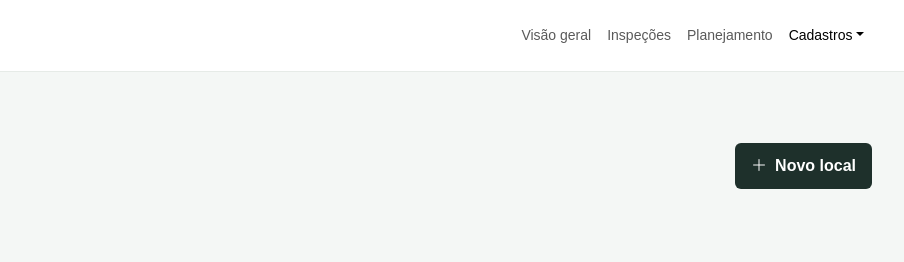
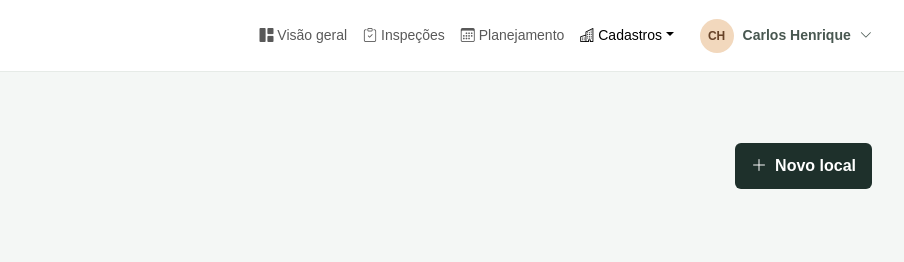
Before and after one commit to Carlonidas/WEB-ADS-FieldOps, a plain HTML site: page locais.html in a window 1280 px wide. Shown: the top 262 px of the page, 376-1280 px from the left. Drawn offline with nearby package versions, Linux system fonts and the light colour scheme.

Commit message:
Fix consistent navigation across pages
Co-authored-by: Copilot <223556219+Copilot@users.noreply.github.com>

```diff
--- a/css/style.css
+++ b/css/style.css
@@ -27,7 +27,7 @@ body {
 .brand:hover { color: var(--ink); }
 .brand-mark { display: grid; width: 34px; height: 34px; place-items: center; border-radius: 10px; background: var(--green); color: #fff; font-size: 18px; }
 .brand-accent { color: var(--green); }
-.supervisor-chip { display: flex; align-items: center; gap: 9px; color: #485750; font-weight: 600; }
+.supervisor-chip { display: flex; align-items: center; gap: 9px; margin-left: 18px; color: #485750; font-weight: 600; white-space: nowrap; }
 .avatar { display: grid; width: 34px; height: 34px; place-items: center; border-radius: 50%; background: #f2d8bd; color: #684328; font-size: 12px; font-weight: 700; }
 .page-content { padding-top: 34px; }
 .page-heading { display: flex; align-items: end; justify-content: space-between; gap: 20px; margin-bottom: 26px; }
--- a/js/main.js
+++ b/js/main.js
@@ -1,4 +1,64 @@
 document.addEventListener("DOMContentLoaded", () => {
+  const iconesNavegacao = {
+    "index.html": "bi-grid-1x2-fill",
+    "inspecoes.html": "bi-clipboard-check",
+    "planejamento.html": "bi-calendar3"
+  };
+
+  document.querySelectorAll(".app-nav .navbar-nav > .nav-item > .nav-link").forEach((link) => {
+    const href = link.getAttribute("href");
+    const classeIcone = href === "#" ? "bi-buildings" : iconesNavegacao[href];
+    if (!classeIcone || link.querySelector("i")) return;
+
+    const icone = document.createElement("i");
+    icone.className = `bi ${classeIcone}`;
+    icone.setAttribute("aria-hidden", "true");
+    link.prepend(icone, document.createTextNode(" "));
+  });
+
+  const usuarioPadrao = {
+    nome: "Carlos Henrique",
+    iniciais: "CH"
+  };
+
+  let usuario = usuarioPadrao;
+  try {
+    const usuarioSalvo = JSON.parse(localStorage.getItem("fieldopsUsuarioAutenticado"));
+    if (usuarioSalvo?.nome && usuarioSalvo?.iniciais) {
+      usuario = usuarioSalvo;
+    } else {
+      try {
+        localStorage.setItem("fieldopsUsuarioAutenticado", JSON.stringify(usuarioPadrao));
+      } catch {
+        // Mantém o usuário padrão quando o navegador bloqueia o armazenamento local.
+      }
+    }
+  } catch {
+    try {
+      localStorage.setItem("fieldopsUsuarioAutenticado", JSON.stringify(usuarioPadrao));
+    } catch {
+      // Mantém o usuário padrão quando o navegador bloqueia o armazenamento local.
+    }
+  }
+
+  const navContainer = document.querySelector(".app-nav .app-container");
+  let supervisorChip = document.querySelector(".supervisor-chip");
+
+  if (navContainer && !supervisorChip) {
+    supervisorChip = document.createElement("div");
+    supervisorChip.className = "supervisor-chip";
+    supervisorChip.innerHTML = '<span class="avatar"></span><span class="d-none d-sm-inline nome-supervisor"></span><i class="bi bi-chevron-down small"></i>';
+    navContainer.appendChild(supervisorChip);
+  }
+
+  if (supervisorChip) {
+    const avatar = supervisorChip.querySelector(".avatar");
+    const nome = supervisorChip.querySelector(".nome-supervisor")
+      || supervisorChip.querySelector("span.d-none.d-sm-inline");
+    if (avatar) avatar.textContent = usuario.iniciais;
+    if (nome) nome.textContent = usuario.nome;
+  }
+
   document.querySelectorAll(".modal[id^='modalVisualizar']").forEach((modal) => {
     modal.addEventListener("show.bs.modal", (event) => {
       const data = event.relatedTarget?.dataset || {};
--- a/locais.html
+++ b/locais.html
@@ -4,7 +4,7 @@
 <head>
   <meta charset="utf-8">
   <meta name="viewport" content="width=device-width, initial-scale=1">
-  <title>Locais | Field Ops</title>
+  <title>Projeto Field Ops</title>
   <link href="https://cdn.jsdelivr.net/npm/bootstrap@5.3.3/dist/css/bootstrap.min.css" rel="stylesheet">
   <link href="https://cdn.jsdelivr.net/npm/bootstrap-icons@1.11.3/font/bootstrap-icons.min.css" rel="stylesheet">
   <link href="css/style.css" rel="stylesheet">
```
Also changed, not shown: checklists.html (+1 -1 lines), clientes.html (+1 -1 lines), equipamentos.html (+1 -1 lines), index.html (+1 -1 lines), inspecoes.html (+1 -1 lines), planejamento.html (+1 -1 lines), revisao.html (+1 -1 lines).
